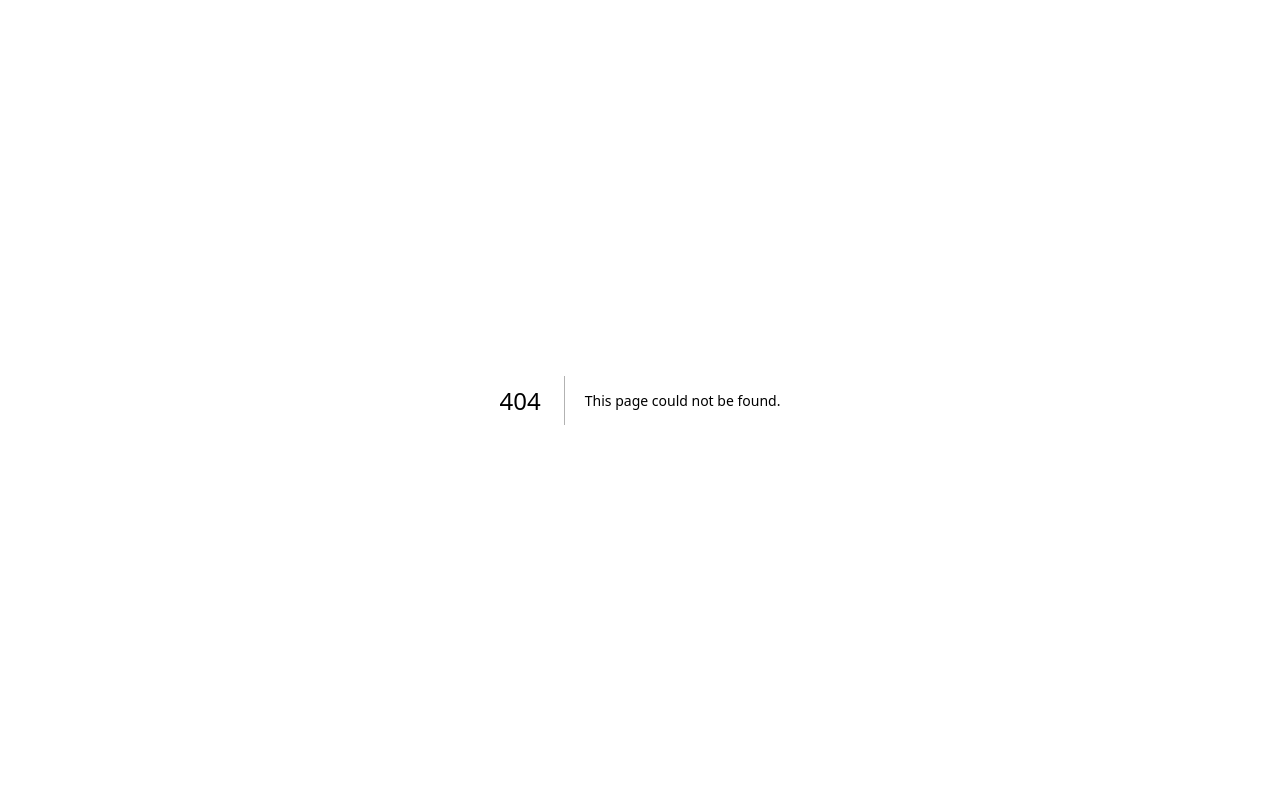
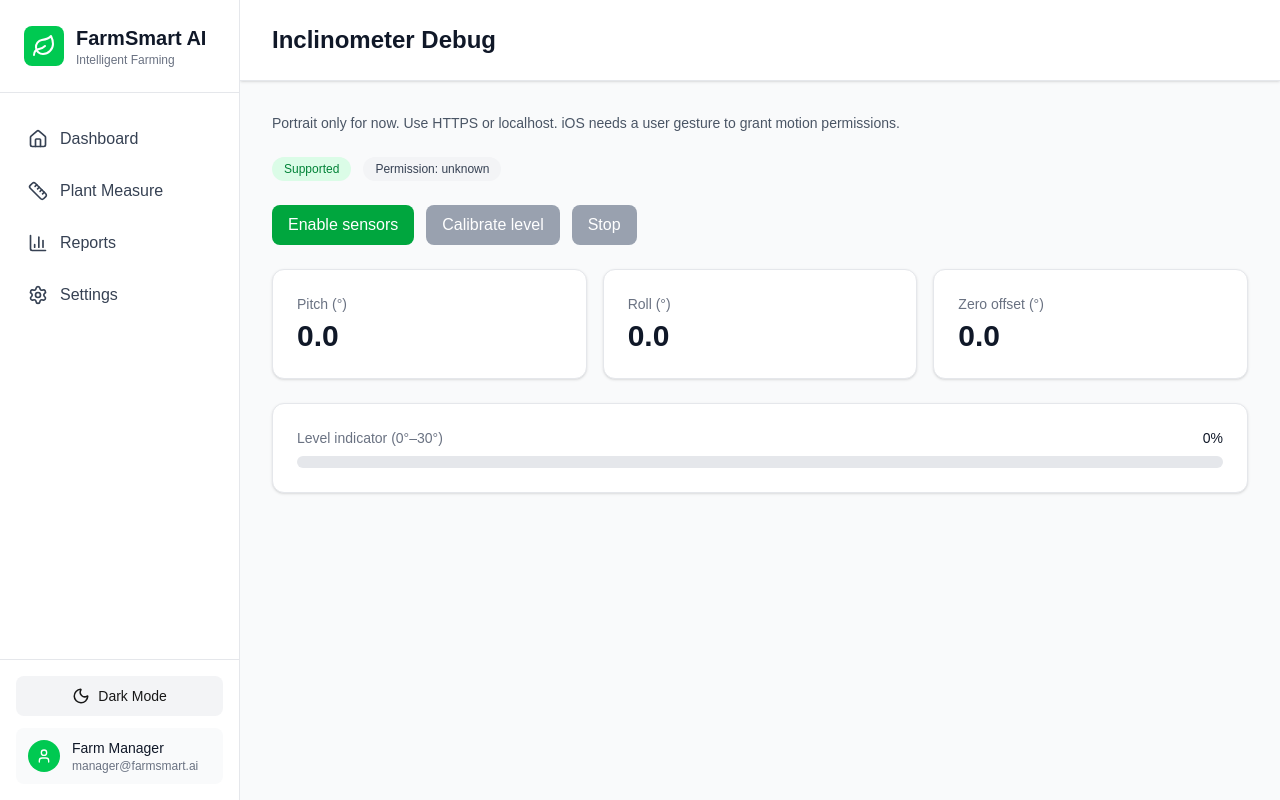
Before and after one commit to NourMtir0722/farmsmart-AI, a Next.js app: page /debug-inclinometer in a window 1280 px wide. Before the commit this address had no page. Built offline with nearby package versions, Linux system fonts and the light colour scheme; no server answers.

Commit message:
feat(debug): add /debug-inclinometer page for DeviceOrientation permission, streaming, and calibration (no nav entry)

```diff
--- /dev/null
+++ b/src/app/debug-inclinometer/page.tsx
@@ -0,0 +1,202 @@
+'use client'
+
+import { useCallback, useEffect, useRef, useState } from 'react'
+import {
+  type OrientationStream,
+  type PermissionState,
+  hasDeviceOrientationSupport,
+  requestMotionPermission,
+  startOrientationStream,
+  radToDeg,
+} from '@/lib/measure/inclinometer'
+import { Layout } from '@/components/Layout'
+
+export default function DebugInclinometerPage() {
+  const [supported, setSupported] = useState<boolean>(false)
+  const [permission, setPermission] = useState<PermissionState>('unknown')
+  const [streaming, setStreaming] = useState<boolean>(false)
+  const [pitchDeg, setPitchDeg] = useState<number>(0)
+  const [rollDeg, setRollDeg] = useState<number>(0)
+  const [zeroDeg, setZeroDeg] = useState<number>(0)
+
+  const streamRef = useRef<OrientationStream | null>(null)
+  const rafIdRef = useRef<number | null>(null)
+  const lastUiTsRef = useRef<number>(0)
+  const lastSampleRef = useRef<{ pitchRad: number; rollRad: number }>({ pitchRad: 0, rollRad: 0 })
+
+  // SSR-safe support check
+  useEffect(() => {
+    try {
+      setSupported(hasDeviceOrientationSupport())
+    } catch {
+      setSupported(false)
+    }
+    return () => {
+      // Cleanup on unmount
+      if (streamRef.current) {
+        streamRef.current.stop()
+        streamRef.current = null
+      }
+      if (rafIdRef.current !== null) {
+        cancelAnimationFrame(rafIdRef.current)
+        rafIdRef.current = null
+      }
+    }
+  }, [])
+
+  const startUiLoop = useCallback(() => {
+    if (rafIdRef.current !== null) return
+    const loop = () => {
+      const now = Date.now()
+      const elapsed = now - lastUiTsRef.current
+      // Throttle to ~10 fps
+      if (elapsed >= 100) {
+        lastUiTsRef.current = now
+        const p = Number(radToDeg(lastSampleRef.current.pitchRad).toFixed(1))
+        const r = Number(radToDeg(lastSampleRef.current.rollRad).toFixed(1))
+        const z = Number(
+          radToDeg(streamRef.current ? streamRef.current.getZeroOffset() : 0).toFixed(1)
+        )
+        setPitchDeg(p)
+        setRollDeg(r)
+        setZeroDeg(z)
+      }
+      rafIdRef.current = requestAnimationFrame(loop)
+    }
+    rafIdRef.current = requestAnimationFrame(loop)
+  }, [])
+
+  const stopUiLoop = useCallback(() => {
+    if (rafIdRef.current !== null) {
+      cancelAnimationFrame(rafIdRef.current)
+      rafIdRef.current = null
+    }
+  }, [])
+
+  const handleEnable = async () => {
+    if (!supported) return
+    const res = await requestMotionPermission()
+    setPermission(res)
+    if (res === 'granted') {
+      if (streamRef.current) {
+        streamRef.current.stop()
+        streamRef.current = null
+      }
+      const stream = startOrientationStream((sample) => {
+        // Store latest radians; UI loop will throttle update
+        lastSampleRef.current.pitchRad = sample.pitchRad
+        lastSampleRef.current.rollRad = sample.rollRad
+      })
+      streamRef.current = stream
+      setStreaming(true)
+      startUiLoop()
+    }
+  }
+
+  const handleCalibrate = () => {
+    if (streamRef.current) {
+      streamRef.current.calibrateZero()
+    }
+  }
+
+  const handleStop = () => {
+    if (streamRef.current) {
+      streamRef.current.stop()
+      streamRef.current = null
+    }
+    setStreaming(false)
+    stopUiLoop()
+  }
+
+  const supportedPill = (
+    <span
+      className={`inline-flex items-center rounded-full px-3 py-1 text-xs font-medium ${
+        supported
+          ? 'bg-green-100 text-green-700 dark:bg-green-900/30 dark:text-green-300'
+          : 'bg-red-100 text-red-700 dark:bg-red-900/30 dark:text-red-300'
+      }`}
+    >
+      {supported ? 'Supported' : 'Not supported'}
+    </span>
+  )
+
+  const permissionPill = (
+    <span className="inline-flex items-center rounded-full px-3 py-1 text-xs font-medium bg-gray-100 text-gray-700 dark:bg-gray-800 dark:text-gray-300">
+      Permission: {permission}
+    </span>
+  )
+
+  const barPercent = Math.min(100, Math.round((Math.min(30, Math.abs(pitchDeg)) / 30) * 100))
+
+  return (
+    <Layout title="Inclinometer Debug">
+      <div className="space-y-6">
+        <div className="text-sm text-gray-600 dark:text-gray-400">
+          Portrait only for now. Use HTTPS or localhost. iOS needs a user gesture to grant motion permissions.
+        </div>
+
+        <div className="flex items-center gap-3">
+          {supportedPill}
+          {permissionPill}
+          {streaming && (
+            <span className="inline-flex items-center rounded-full px-3 py-1 text-xs font-medium bg-blue-100 text-blue-700 dark:bg-blue-900/30 dark:text-blue-300">
+              Streaming
+            </span>
+          )}
+        </div>
+
+        <div className="flex flex-wrap gap-3">
+          <button
+            onClick={handleEnable}
+            disabled={!supported || streaming}
+            className="px-4 py-2 rounded-lg bg-green-600 text-white disabled:bg-gray-400"
+          >
+            Enable sensors
+          </button>
+          <button
+            onClick={handleCalibrate}
+            disabled={!streaming}
+            className="px-4 py-2 rounded-lg bg-amber-600 text-white disabled:bg-gray-400"
+          >
+            Calibrate level
+          </button>
+          <button
+            onClick={handleStop}
+            disabled={!streaming}
+            className="px-4 py-2 rounded-lg bg-red-600 text-white disabled:bg-gray-400"
+          >
+            Stop
+          </button>
+        </div>
+
+        <div className="grid grid-cols-1 md:grid-cols-3 gap-4">
+          <div className="bg-white dark:bg-gray-800 rounded-xl shadow border border-gray-200 dark:border-gray-700 p-6">
+            <div className="text-sm text-gray-500 dark:text-gray-400">Pitch (°)</div>
+            <div className="text-3xl font-bold text-gray-900 dark:text-white mt-1">{pitchDeg.toFixed(1)}</div>
+          </div>
+          <div className="bg-white dark:bg-gray-800 rounded-xl shadow border border-gray-200 dark:border-gray-700 p-6">
+            <div className="text-sm text-gray-500 dark:text-gray-400">Roll (°)</div>
+            <div className="text-3xl font-bold text-gray-900 dark:text-white mt-1">{rollDeg.toFixed(1)}</div>
+          </div>
+          <div className="bg-white dark:bg-gray-800 rounded-xl shadow border border-gray-200 dark:border-gray-700 p-6">
+            <div className="text-sm text-gray-500 dark:text-gray-400">Zero offset (°)</div>
+            <div className="text-3xl font-bold text-gray-900 dark:text-white mt-1">{zeroDeg.toFixed(1)}</div>
+          </div>
+        </div>
+
+        <div className="bg-white dark:bg-gray-800 rounded-xl shadow border border-gray-200 dark:border-gray-700 p-6">
+          <div className="flex items-center justify-between mb-2">
+            <span className="text-sm text-gray-500 dark:text-gray-400">Level indicator (0°–30°)</span>
+            <span className="text-sm font-medium text-gray-900 dark:text-white">{barPercent}%</span>
+          </div>
+          <div className="h-3 w-full rounded-full bg-gray-200 dark:bg-gray-700 overflow-hidden">
+            <div
+              className="h-full bg-green-500 transition-[width] duration-100 ease-linear"
+              style={{ width: `${barPercent}%` }}
+            />
+          </div>
+        </div>
+      </div>
+    </Layout>
+  )
+}
```
